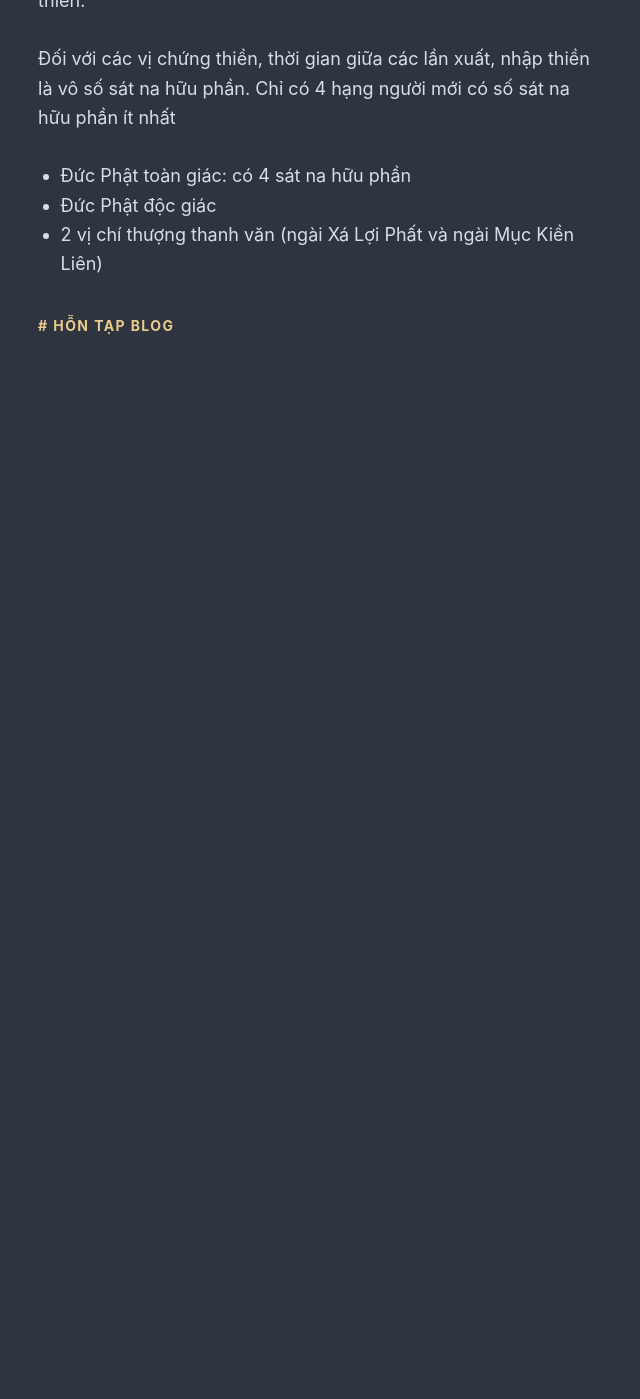
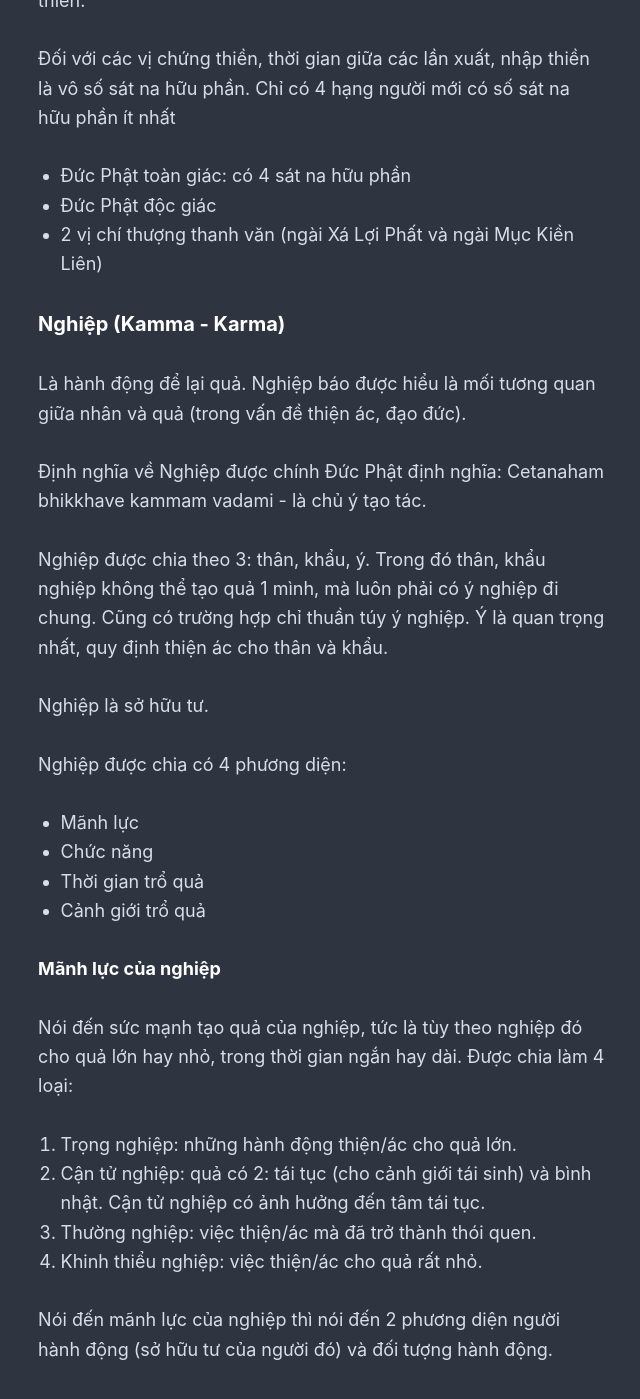
Before and after one commit to rilwis/hontap.info, a Jekyll site: the page built from _posts/2020-06-08-vi-dieu-phap-khai-luoc.md, in a window 1280 px wide and 1400 px high, scrolled down 27174 px. Shown: the whole window, without its empty margins (318-958 px from the left). Built offline with Jekyll 4.4.1, drawn with Linux system fonts in a browser that asks for light colours; our own code applies the rules of GitHub Pages for plain Markdown files; before the commit the page ends 27546 px from its top, so only the background shows below that.

Commit message:
Update 2020-06-08-vi-dieu-phap-khai-luoc.md

```diff
--- a/_posts/2020-06-08-vi-dieu-phap-khai-luoc.md
+++ b/_posts/2020-06-08-vi-dieu-phap-khai-luoc.md
@@ -687,3 +687,31 @@ Lộ viên tịch kiên cố, có 4 trường hợp:
 - Đức Phật toàn giác: có 4 sát na hữu phần
 - Đức Phật độc giác
 - 2 vị chí thượng thanh văn (ngài Xá Lợi Phất và ngài Mục Kiền Liên)
+
+## Nghiệp (Kamma - Karma)
+
+Là hành động để lại quả. Nghiệp báo được hiểu là mối tương quan giữa nhân và quả (trong vấn đề thiện ác, đạo đức).
+
+Định nghĩa về Nghiệp được chính Đức Phật định nghĩa: Cetanaham bhikkhave kammam vadami - là chủ ý tạo tác.
+
+Nghiệp được chia theo 3: thân, khẩu, ý. Trong đó thân, khẩu nghiệp không thể tạo quả 1 mình, mà luôn phải có ý nghiệp đi chung. Cũng có trường hợp chỉ thuần túy ý nghiệp. Ý là quan trọng nhất, quy định thiện ác cho thân và khẩu.
+
+Nghiệp là sở hữu tư.
+
+Nghiệp được chia có 4 phương diện:
+
+- Mãnh lực
+- Chức năng
+- Thời gian trổ quả
+- Cảnh giới trổ quả
+
+### Mãnh lực của nghiệp
+
+Nói đến sức mạnh tạo quả của nghiệp, tức là tùy theo nghiệp đó cho quả lớn hay nhỏ, trong thời gian ngắn hay dài. Được chia làm 4 loại:
+
+1. Trọng nghiệp: những hành động thiện/ác cho quả lớn.
+1. Cận tử nghiệp: quả có 2: tái tục (cho cảnh giới tái sinh) và bình nhật. Cận tử nghiệp có ảnh hưởng đến tâm tái tục.
+1. Thường nghiệp: việc thiện/ác mà đã trở thành thói quen.
+1. Khinh thiểu nghiệp: việc thiện/ác cho quả rất nhỏ.
+
+Nói đến mãnh lực của nghiệp thì nói đến 2 phương diện người hành động (sở hữu tư của người đó) và đối tượng hành động.
```
